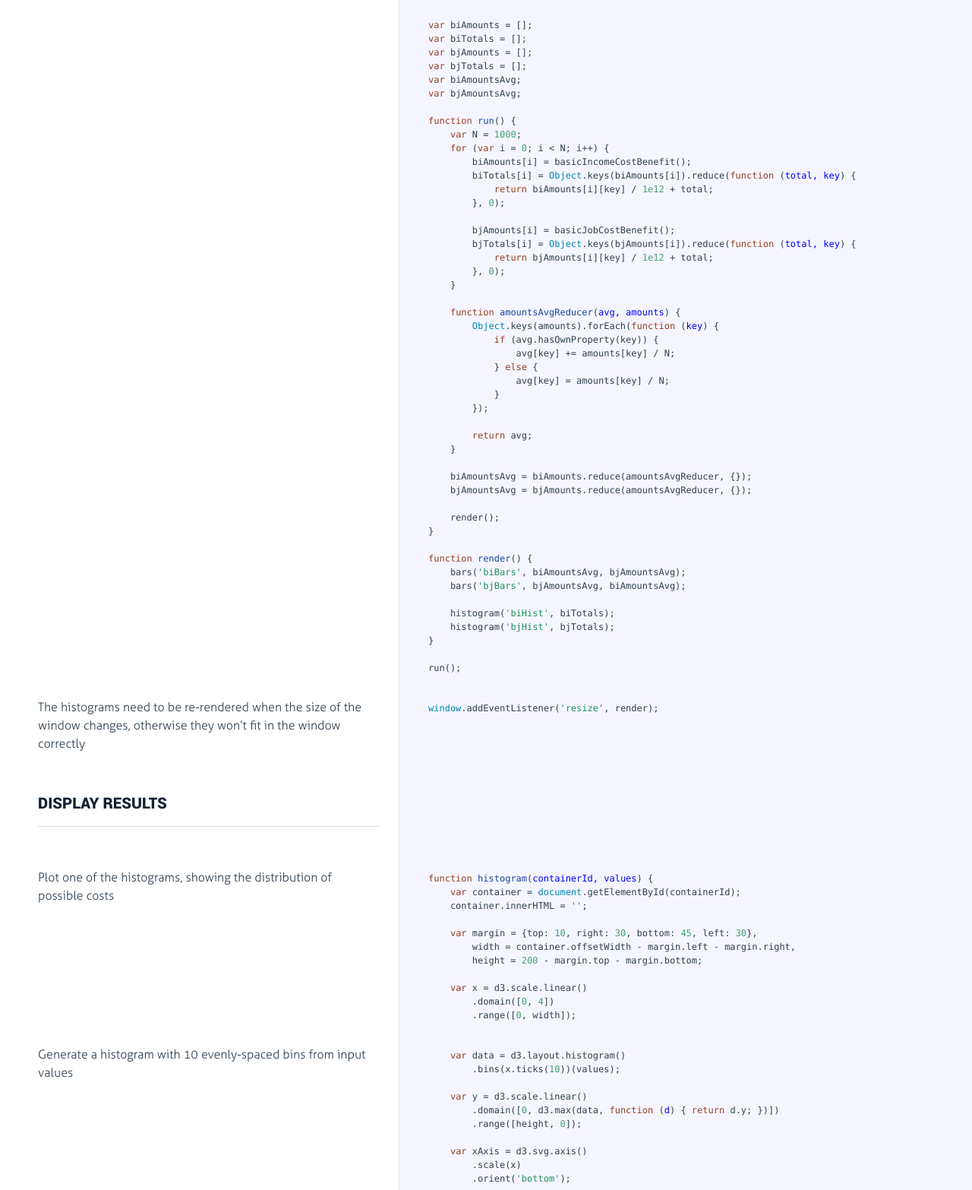
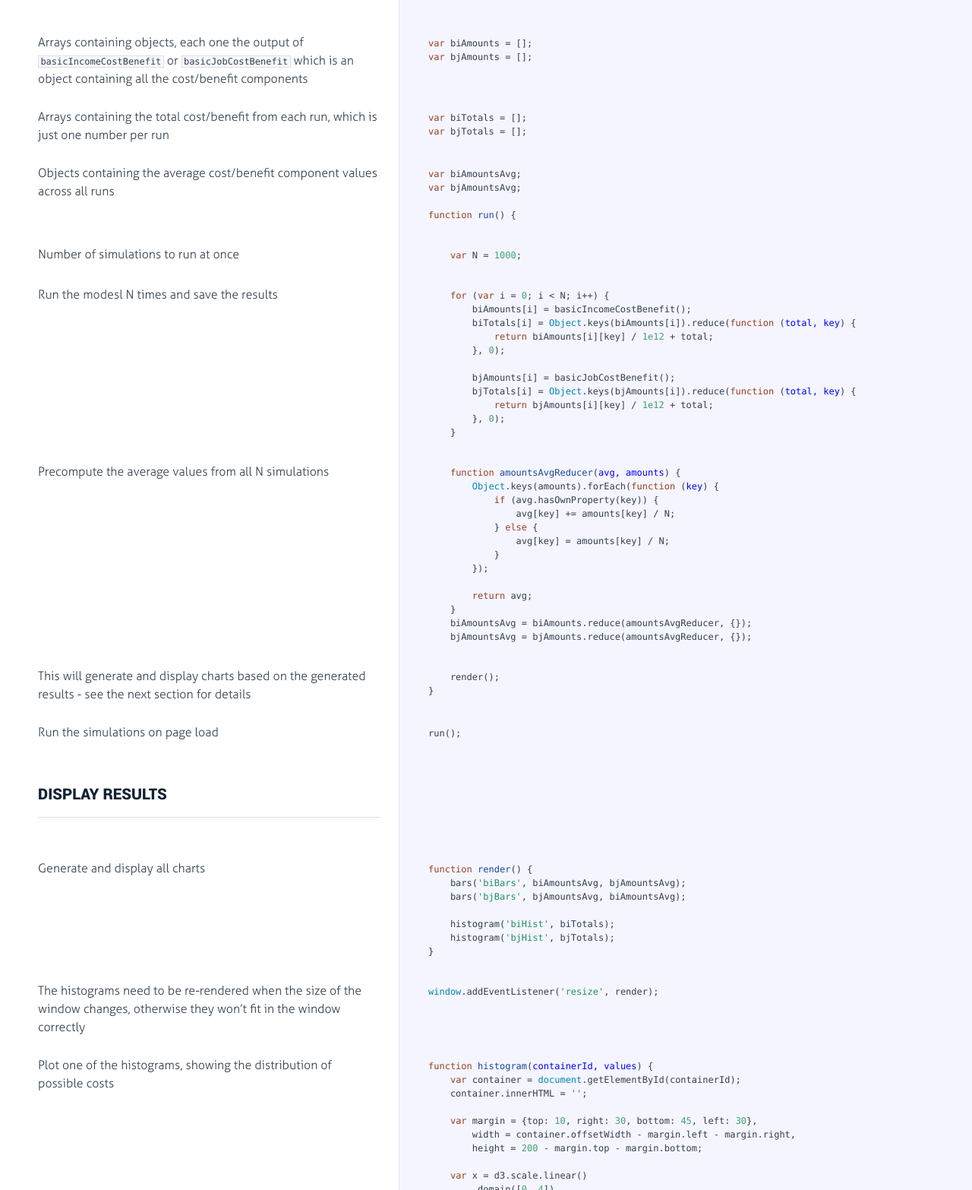
Before and after one commit to dumbmatter/basic-income-basic-job, a website: page docs/basic-income-basic-job.html in a window 1280 px wide. Shown: the part 2040-3606 px from the top of the page at 76% size. Drawn offline with Linux system fonts and the light colour scheme.

Commit message:
More small changes

```diff
--- a/docs/basic-income-basic-job.html
+++ b/docs/basic-income-basic-job.html
@@ -427,17 +427,85 @@
 
             </div>
 
-            <div class="content"><div class='highlight'><pre>
-<span class="hljs-keyword">var</span> biAmounts = [];
-<span class="hljs-keyword">var</span> biTotals = [];
-<span class="hljs-keyword">var</span> bjAmounts = [];
-<span class="hljs-keyword">var</span> bjTotals = [];
-<span class="hljs-keyword">var</span> biAmountsAvg;
+        </li>
+
+
+        <li id="section-29">
+            <div class="annotation">
+
+              <div class="pilwrap ">
+                <a class="pilcrow" href="#section-29">&#182;</a>
+              </div>
+              <p>Arrays containing objects, each one the output of <code>basicIncomeCostBenefit</code> or <code>basicJobCostBenefit</code> which is an object containing all the cost/benefit components</p>
+
+            </div>
+
+            <div class="content"><div class='highlight'><pre><span class="hljs-keyword">var</span> biAmounts = [];
+<span class="hljs-keyword">var</span> bjAmounts = [];</pre></div></div>
+
+        </li>
+
+
+        <li id="section-30">
+            <div class="annotation">
+
+              <div class="pilwrap ">
+                <a class="pilcrow" href="#section-30">&#182;</a>
+              </div>
+              <p>Arrays containing the total cost/benefit from each run, which is just one number per run</p>
+
+            </div>
+
+            <div class="content"><div class='highlight'><pre><span class="hljs-keyword">var</span> biTotals = [];
+<span class="hljs-keyword">var</span> bjTotals = [];</pre></div></div>
+
+        </li>
+
+
+        <li id="section-31">
+            <div class="annotation">
+
+              <div class="pilwrap ">
+                <a class="pilcrow" href="#section-31">&#182;</a>
+              </div>
+              <p>Objects containing the average cost/benefit component values across all runs</p>
+
+            </div>
+
+            <div class="content"><div class='highlight'><pre><span class="hljs-keyword">var</span> biAmountsAvg;
 <span class="hljs-keyword">var</span> bjAmountsAvg;
 
-<span class="hljs-function"><span class="hljs-keyword">function</span> <span class="hljs-title">run</span>(<span class="hljs-params"></span>) </span>{
-    <span class="hljs-keyword">var</span> N = <span class="hljs-number">1000</span>;
-    <span class="hljs-keyword">for</span> (<span class="hljs-keyword">var</span> i = <span class="hljs-number">0</span>; i &lt; N; i++) {
+<span class="hljs-function"><span class="hljs-keyword">function</span> <span class="hljs-title">run</span>(<span class="hljs-params"></span>) </span>{</pre></div></div>
+
+        </li>
+
+
+        <li id="section-32">
+            <div class="annotation">
+
+              <div class="pilwrap ">
+                <a class="pilcrow" href="#section-32">&#182;</a>
+              </div>
+              <p>Number of simulations to run at once</p>
+
+            </div>
+
+            <div class="content"><div class='highlight'><pre>    <span class="hljs-keyword">var</span> N = <span class="hljs-number">1000</span>;</pre></div></div>
+
+        </li>
+
+
+        <li id="section-33">
+            <div class="annotation">
+
+              <div class="pilwrap ">
+                <a class="pilcrow" href="#section-33">&#182;</a>
+              </div>
+              <p>Run the modesl N times and save the results</p>
+
+            </div>
+
+            <div class="content"><div class='highlight'><pre>    <span class="hljs-keyword">for</span> (<span class="hljs-keyword">var</span> i = <span class="hljs-number">0</span>; i &lt; N; i++) {
         biAmounts[i] = basicIncomeCostBenefit();
         biTotals[i] = <span class="hljs-built_in">Object</span>.keys(biAmounts[i]).reduce(<span class="hljs-function"><span class="hljs-keyword">function</span> (<span class="hljs-params">total, key</span>) </span>{
             <span class="hljs-keyword">return</span> biAmounts[i][key] / <span class="hljs-number">1e12</span> + total;
@@ -447,9 +515,22 @@
         bjTotals[i] = <span class="hljs-built_in">Object</span>.keys(bjAmounts[i]).reduce(<span class="hljs-function"><span class="hljs-keyword">function</span> (<span class="hljs-params">total, key</span>) </span>{
             <span class="hljs-keyword">return</span> bjAmounts[i][key] / <span class="hljs-number">1e12</span> + total;
         }, <span class="hljs-number">0</span>);
-    }
+    }</pre></div></div>
 
-    <span class="hljs-function"><span class="hljs-keyword">function</span> <span class="hljs-title">amountsAvgReducer</span>(<span class="hljs-params">avg, amounts</span>) </span>{
+        </li>
+
+
+        <li id="section-34">
+            <div class="annotation">
+
+              <div class="pilwrap ">
+                <a class="pilcrow" href="#section-34">&#182;</a>
+              </div>
+              <p>Precompute the average values from all N simulations</p>
+
+            </div>
+
+            <div class="content"><div class='highlight'><pre>    <span class="hljs-function"><span class="hljs-keyword">function</span> <span class="hljs-title">amountsAvgReducer</span>(<span class="hljs-params">avg, amounts</span>) </span>{
         <span class="hljs-built_in">Object</span>.keys(amounts).forEach(<span class="hljs-function"><span class="hljs-keyword">function</span> (<span class="hljs-params">key</span>) </span>{
             <span class="hljs-keyword">if</span> (avg.hasOwnProperty(key)) {
                 avg[key] += amounts[key] / N;
@@ -460,31 +541,95 @@
 
         <span class="hljs-keyword">return</span> avg;
     }
+    biAmountsAvg = biAmounts.reduce(amountsAvgReducer, {});
+    bjAmountsAvg = bjAmounts.reduce(amountsAvgReducer, {});</pre></div></div>
 
-    biAmountsAvg = biAmounts.reduce(amountsAvgReducer, {});
-    bjAmountsAvg = bjAmounts.reduce(amountsAvgReducer, {});
+        </li>
 
-    render();
-}
 
-<span class="hljs-function"><span class="hljs-keyword">function</span> <span class="hljs-title">render</span>(<span class="hljs-params"></span>) </span>{
+        <li id="section-35">
+            <div class="annotation">
+
+              <div class="pilwrap ">
+                <a class="pilcrow" href="#section-35">&#182;</a>
+              </div>
+              <p>This will generate and display charts based on the generated results - see the next section for details</p>
+
+            </div>
+
+            <div class="content"><div class='highlight'><pre>    render();
+}</pre></div></div>
+
+        </li>
+
+
+        <li id="section-36">
+            <div class="annotation">
+
+              <div class="pilwrap ">
+                <a class="pilcrow" href="#section-36">&#182;</a>
+              </div>
+              <p>Run the simulations on page load</p>
+
+            </div>
+
+            <div class="content"><div class='highlight'><pre>run();</pre></div></div>
+
+        </li>
+
+
+        <li id="section-37">
+            <div class="annotation">
+
+              <div class="pilwrap ">
+                <a class="pilcrow" href="#section-37">&#182;</a>
+              </div>
+              <h2 id="display-results">Display results</h2>
+<hr>
+
+            </div>
+
+        </li>
+
+
+        <li id="section-38">
+            <div class="annotation">
+
+              <div class="pilwrap ">
+                <a class="pilcrow" href="#section-38">&#182;</a>
+              </div>
+
+            </div>
+
+        </li>
+
+
+        <li id="section-39">
+            <div class="annotation">
+
+              <div class="pilwrap ">
+                <a class="pilcrow" href="#section-39">&#182;</a>
+              </div>
+              <p>Generate and display all charts</p>
+
+            </div>
+
+            <div class="content"><div class='highlight'><pre><span class="hljs-function"><span class="hljs-keyword">function</span> <span class="hljs-title">render</span>(<span class="hljs-params"></span>) </span>{
     bars(<span class="hljs-string">'biBars'</span>, biAmountsAvg, bjAmountsAvg);
     bars(<span class="hljs-string">'bjBars'</span>, bjAmountsAvg, biAmountsAvg);
 
     histogram(<span class="hljs-string">'biHist'</span>, biTotals);
     histogram(<span class="hljs-string">'bjHist'</span>, bjTotals);
-}
-
-run();</pre></div></div>
+}</pre></div></div>
 
         </li>
 
 
-        <li id="section-29">
+        <li id="section-40">
             <div class="annotation">
 
               <div class="pilwrap ">
-                <a class="pilcrow" href="#section-29">&#182;</a>
+                <a class="pilcrow" href="#section-40">&#182;</a>
               </div>
               <p>The histograms need to be re-rendered when the size of the window changes, otherwise they won’t fit in the window correctly</p>
 
@@ -495,37 +640,11 @@ run();</pre></div></div>
         </li>
 
 
-        <li id="section-30">
+        <li id="section-41">
             <div class="annotation">
 
               <div class="pilwrap ">
-                <a class="pilcrow" href="#section-30">&#182;</a>
-              </div>
-              <h2 id="display-results">Display results</h2>
-<hr>
-
-            </div>
-
-        </li>
-
-
-        <li id="section-31">
-            <div class="annotation">
-
-              <div class="pilwrap ">
-                <a class="pilcrow" href="#section-31">&#182;</a>
-              </div>
-
-            </div>
-
-        </li>
-
-
-        <li id="section-32">
-            <div class="annotation">
-
-              <div class="pilwrap ">
-                <a class="pilcrow" href="#section-32">&#182;</a>
+                <a class="pilcrow" href="#section-41">&#182;</a>
               </div>
               <p>Plot one of the histograms, showing the distribution of possible costs</p>
 
@@ -546,11 +665,11 @@ run();</pre></div></div>
         </li>
 
 
-        <li id="section-33">
+        <li id="section-42">
             <div class="annotation">
 
               <div class="pilwrap ">
-                <a class="pilcrow" href="#section-33">&#182;</a>
+                <a class="pilcrow" href="#section-42">&#182;</a>
               </div>
               <p>Generate a histogram with 10 evenly-spaced bins from input values</p>
 
@@ -598,11 +717,11 @@ run();</pre></div></div>
         </li>
 
 
-        <li id="section-34">
+        <li id="section-43">
             <div class="annotation">
 
               <div class="pilwrap ">
-                <a class="pilcrow" href="#section-34">&#182;</a>
+                <a class="pilcrow" href="#section-43">&#182;</a>
               </div>
               <p>Plot one of the bar graphs, showing the average contribution of different components to the total cost</p>
 
@@ -685,11 +804,11 @@ run();</pre></div></div>
         </li>
 
 
-        <li id="section-35">
+        <li id="section-44">
             <div class="annotation">
 
               <div class="pilwrap ">
-                <a class="pilcrow" href="#section-35">&#182;</a>
+                <a class="pilcrow" href="#section-44">&#182;</a>
               </div>
               <h2 id="utility-functions">Utility functions</h2>
 <hr>
@@ -699,11 +818,11 @@ run();</pre></div></div>
         </li>
 
 
-        <li id="section-36">
+        <li id="section-45">
             <div class="annotation">
 
               <div class="pilwrap ">
-                <a class="pilcrow" href="#section-36">&#182;</a>
+                <a class="pilcrow" href="#section-45">&#182;</a>
               </div>
 
             </div>
@@ -711,11 +830,11 @@ run();</pre></div></div>
         </li>
 
 
-        <li id="section-37">
+        <li id="section-46">
             <div class="annotation">
 
               <div class="pilwrap ">
-                <a class="pilcrow" href="#section-37">&#182;</a>
+                <a class="pilcrow" href="#section-46">&#182;</a>
               </div>
               <p>Because JavaScript’s ecosystem is a wasteland, I wrote some helper functions for generating the random numbers used in the models</p>
 
```
Also changed, not shown: basic-income-basic-job.js (+18 -7 lines).
